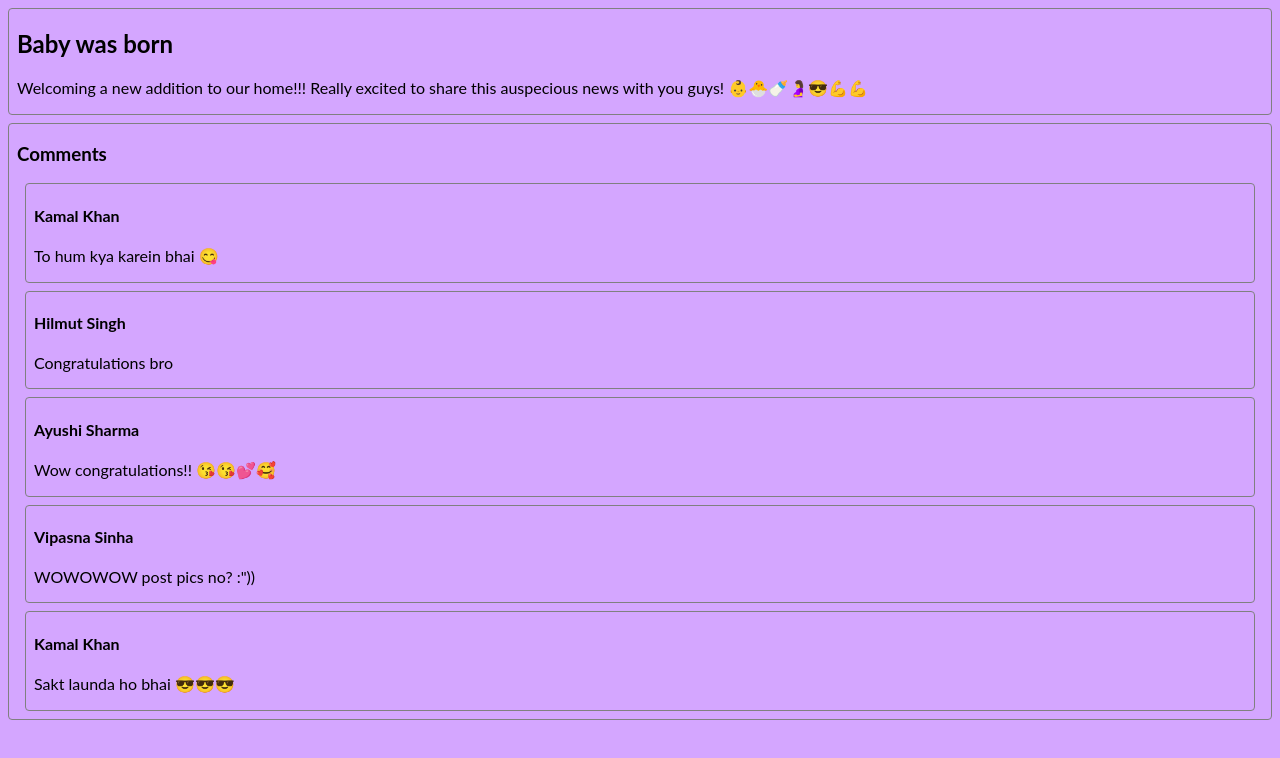
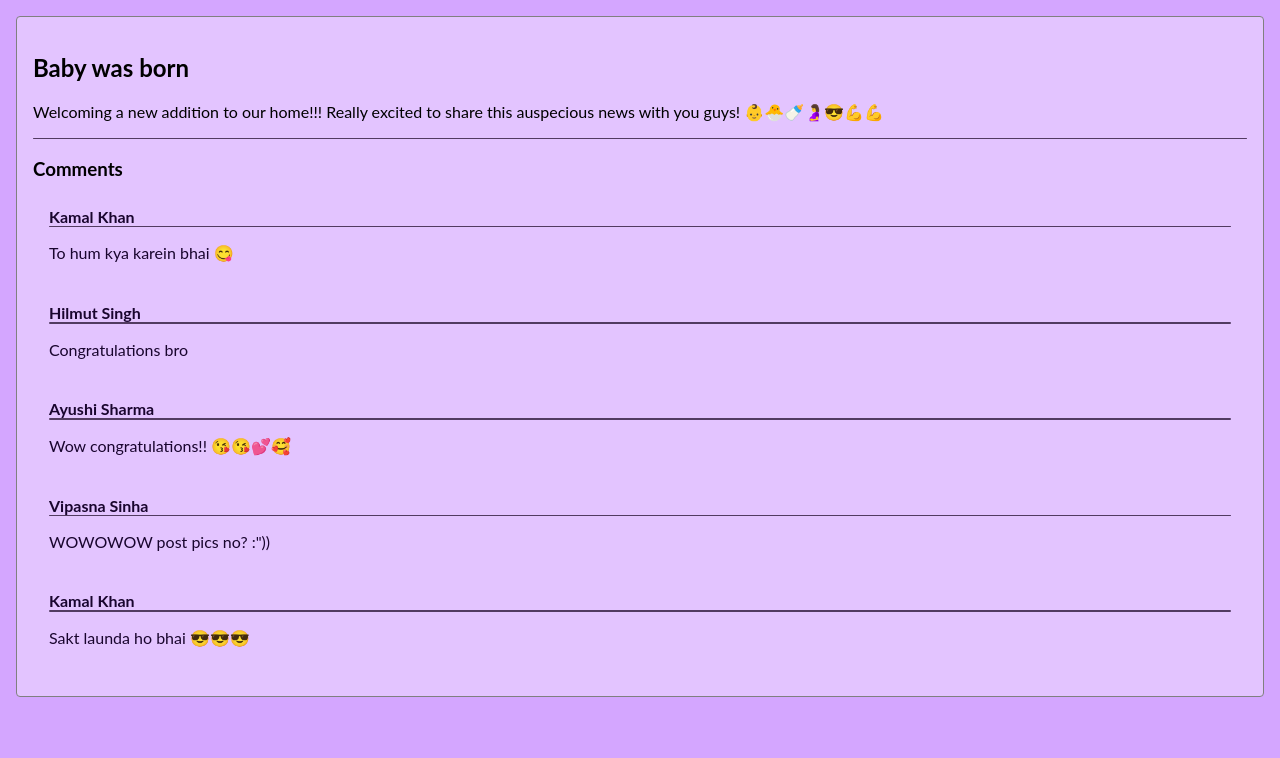
Before and after one commit to Aufbau/grapevine, a React (Create React App) app in the folder frontend/: page /post/1 in a window 1280 px wide. Shown: the top 758 px of the page. Built offline with nearby package versions, Linux system fonts and the light colour scheme; data requests are answered from the project's data file.

Commit message:
Added uhh more boilerplate stuff.

```diff
--- a/frontend/src/components/Home.js
+++ b/frontend/src/components/Home.js
@@ -7,7 +7,8 @@ import {
 import {
   RootDiv,
   Text,
-  Strong
+  Strong,
+  Divider
 } from "./common"
 
 const StyledLink = styled(Link)`
@@ -42,13 +43,6 @@ const Background = styled.div`
   align-content: stretch;
 `
 
-const Divider = styled.div`
-  height: 0.1rem;
-  border-radius: 2px;
-  width: 100%;
-  background-color: rgb(82, 59, 97);
-`
-
 const Home = ({posts}) => {
 
   // const [expanded, setExpanded] = useState(Array(5).fill(false))
--- a/frontend/src/components/PostPage.js
+++ b/frontend/src/components/PostPage.js
@@ -1,23 +1,22 @@
 import React, { useEffect, useState } from "react"
 import { useParams } from "react-router-dom"
 import styled from "styled-components"
-import { RootDiv } from "./common"
+import { RootDiv, Divider, Strong, Text } from "./common"
 
-const Container = styled.div`
+const Container = styled(RootDiv)`
+  border: 0.1rem groove grey;
+  background-color: rgb(227, 196, 255);
+  margin: 1rem;
+  border-radius: 0.25rem;
+  padding: 1rem;
+  border-width: 0.1rem;
 `
 
 const Content = styled(RootDiv)`
-  border: 0.1rem solid grey;
+  /* border: 0.1rem solid rgb(144, 128, 156); */
   border-radius: 0.25rem;
   margin: 0.5rem;
-  padding-left: 0.5rem;
-  padding-right: 0.5rem;
-`
-
-const Main = styled(Content)`
-
-`
-const Comments = styled(Content)`
+  padding: 0.5rem;
 `
 
 const PostPage = ({posts}) => {
@@ -34,21 +33,21 @@ const PostPage = ({posts}) => {
     <>
       {post &&
         <Container>
-          <Main>
           <h2>{post.title}</h2>
           <p>{post.content}</p>
-          </Main>
-          <Comments>
+          <Divider />
           <h3>Comments</h3>
           <div>
             {post.comments.map(comment =>
               <Content key={comment.id}>
-                  <h4>{comment.user.name}</h4>
-                  <p>{comment.content}</p>
+                <Strong>{comment.user.name}</Strong>
+                <Divider />
+                <p>
+                  <Text>{comment.content}</Text>
+                </p>
               </Content>
             )}
           </div>
-          </Comments>
         </Container>
       }
     </>
--- a/frontend/src/components/common/index.js
+++ b/frontend/src/components/common/index.js
@@ -5,11 +5,6 @@ const FONT_FORM = "sans-serif"
 
 export const RootDiv = styled.div`
   font: 1rem ${FONT_NAME}, ${FONT_FORM};
-`
-
-export const Em = styled.em`
-  font: italic 1rem ${FONT_NAME}, ${FONT_FORM};
-  color: rgb(105, 93, 117);
 `
 
 export const Text = styled.span`
@@ -21,3 +16,20 @@ export const Strong = styled.strong`
   font: bold 1rem ${FONT_NAME}, ${FONT_FORM};
   color: rgb(25, 5, 46)
 `
+
+export const Em = styled.span`
+  font: italic 1rem ${FONT_NAME}, ${FONT_FORM};
+  color: rgb(25, 5, 46);
+`
+
+export const SubEm = styled.em`
+  font: italic 1rem ${FONT_NAME}, ${FONT_FORM};
+  color: rgb(105, 93, 117);
+`
+
+export const Divider = styled.div`
+  height: 0.1rem;
+  border-radius: 2px;
+  width: 100%;
+  background-color: rgb(82, 59, 97);
+`
```
Lines whose indentation alone changed are shown as unchanged.
